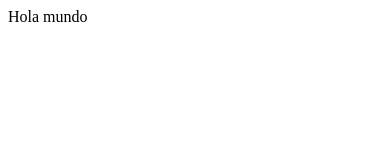
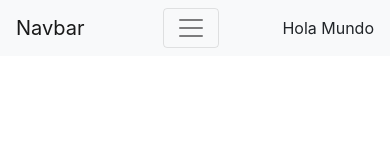
Before and after one commit to Juamer/leagold, a plain HTML site: page index.html in a window 390 px wide. Drawn offline with nearby package versions, Linux system fonts and the light colour scheme.

Commit message:
Navar
Agregué barra superior

```diff
--- a/index.html
+++ b/index.html
@@ -1,9 +1,15 @@
 <!DOCTYPE html>
 <html>
+<link rel="stylesheet" href="https://stackpath.bootstrapcdn.com/bootstrap/4.3.1/css/bootstrap.min.css" integrity="sha384-ggOyR0iXCbMQv3Xipma34MD+dH/1fQ784/j6cY/iJTQUOhcWr7x9JvoRxT2MZw1T" crossorigin="anonymous">
 <head>
-	<title> pagina	</title>
+	<title>Bienvenido</title>
 </head>
 <body>
-Hola mundo
+	<nav class="navbar navbar-expand-lg navbar-light bg-light">
+  <a class="navbar-brand" href="#">Navbar</a>
+  <button class="navbar-toggler" type="button" data-toggle="collapse" data-target="#navbarSupportedContent" aria-controls="navbarSupportedContent" aria-expanded="false" aria-label="Toggle navigation">
+    <span class="navbar-toggler-icon"></span>
+  </button>
+Hola Mundo
 </body>
 </html>
```
